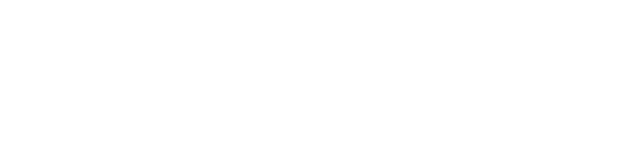
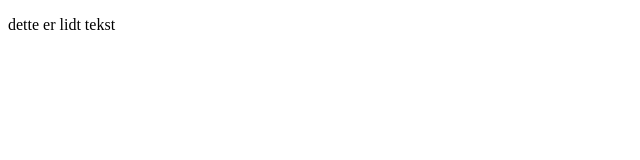
Before and after one commit to Mikela-Mann-MM/myfirstgit, a plain HTML site: page myfirstgit/index.html in a window 1280 px wide. Shown: the whole page, without its empty margins (0-640 px from the left). Drawn offline with Linux system fonts and the light colour scheme.

Commit message:
add p-tag

```diff
--- a/myfirstgit/index.html
+++ b/myfirstgit/index.html
@@ -7,6 +7,6 @@
     <title>Git demo</title>
 </head>
 <body>
-
+    <p>dette er lidt tekst</p>
 </body>
 </html>
```
